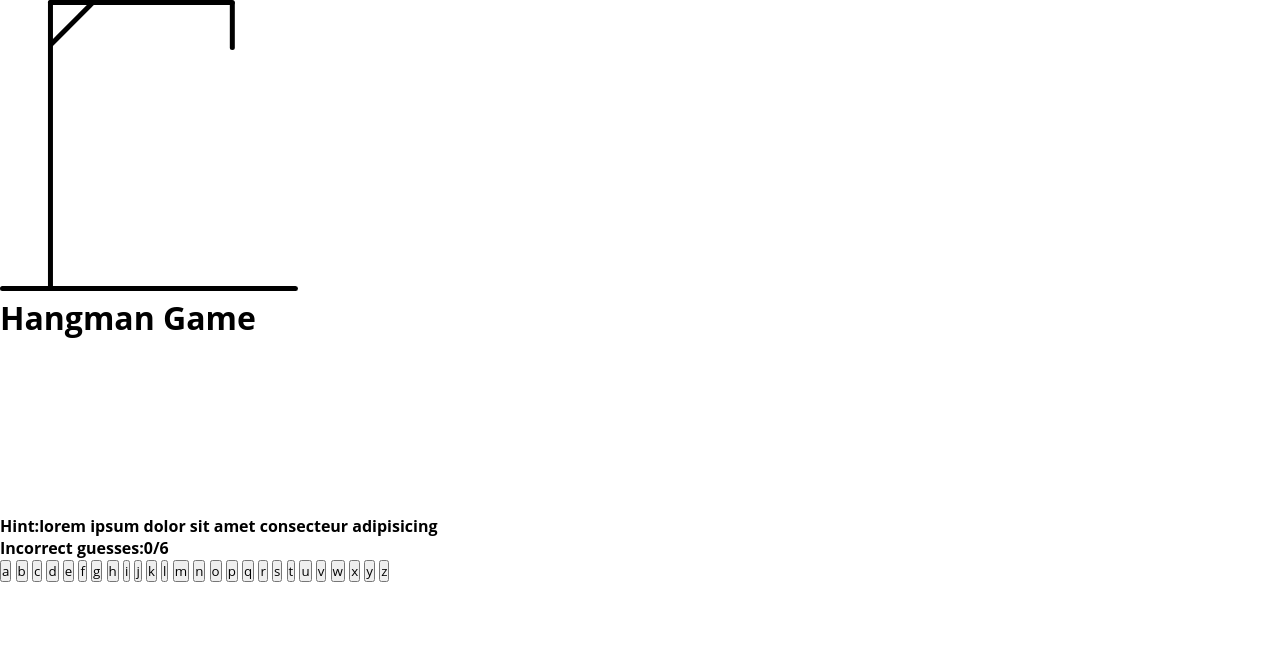
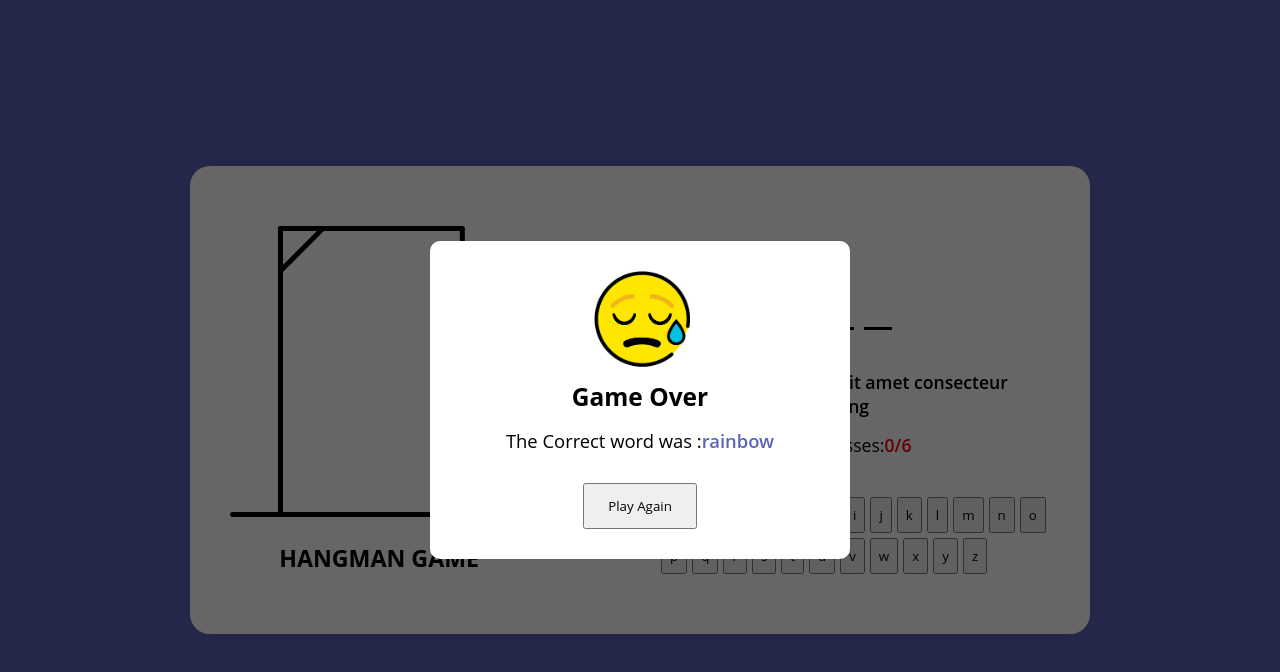
Before and after one commit to samerkouki2003/Web, a plain HTML site: page Hangman Game/index.html in a window 1280 px wide. Drawn offline with Linux system fonts and the light colour scheme; a web font is replaced by a local one.

Commit message:
script beginn

```diff
--- a/Hangman Game/index.html
+++ b/Hangman Game/index.html
@@ -5,8 +5,17 @@
   <meta name="viewport" content="width=device-width,initial-scale=1.0">
   <title>Hangman Game</title>
   <link rel="stylesheet" href="style.css">
+  <script src="scripts/script.js" defer></script>
 </head>
 <body>
+  <div class="game-modal">
+    <div class="content">
+     <img src="images/lost.gif" alt="gif">
+     <h4>Game Over</h4>
+     <p>The Correct word was :<b>rainbow</b></p>
+     <button class="play-again">Play Again</button>
+    </div>
+  </div>
   <div class="container">
       <div class="hangman-box">
           <img src="images/hangman-0.svg" alt="hangman-img">
@@ -15,7 +24,7 @@
       <div class="game-box">
           <ul class="word-display">
               <li class="letter"></li>
-              <li class="letter"></li>
+              <li class="letter guessed"> a</li>
               <li class="letter"></li>
               <li class="letter"></li>
               <li class="letter"></li>
--- a/Hangman Game/style.css
+++ b/Hangman Game/style.css
@@ -5,3 +5,138 @@
   box-sizing: border-box;
   font-family: "Open Sans",sans-serif;
 }
+body{
+  display: flex;
+  align-items:center;
+  /*vertikal*/
+  padding: 0 10px;
+  justify-content:center;
+  /*horizental*/
+  min-height: 100vh;
+  background: #5E63BA;
+}
+.container{
+  width: 900px;
+  display: flex;
+  gap: 70px ;
+  align-items:flex-end;
+  background: #fff;
+  padding: 60px 40px;
+  border-radius: 20px;
+
+}
+.hangman-box h1{
+  font-size: 1.45rem;
+  margin-top: 20px;
+  text-align: center;
+  text-transform: uppercase;
+}
+.word-display {
+  display: flex;
+  gap: 10px;
+  list-style: none;
+}
+.word-display .letter{
+  width: 28px;
+  font-size: 2rem;
+  font-weight: 600;
+  text-align: center;
+  text-transform: uppercase;
+  margin-bottom: 40px;
+  border-bottom: 3px solid #000;
+}
+.word-display .letter.guessed{
+  border-color: transparent;
+  margin: -40px 0 35px;
+}
+.game-box h4 {
+  text-align: center;
+  font-size: 1.1rem;
+  font-weight: 500;
+  margin-bottom: 15px;
+}
+.game-box h4 b{
+  font-weight: 600;
+}
+.game-box .guesses-text b
+{
+  color:#ff0000;
+}
+.game-box .keyboard
+{
+  display: flex;
+  gap: 5px;
+  margin-top: 40px;
+  flex-wrap: wrap;
+  justify-content: center;
+}
+:where(.game-modal,.keyboard)button{
+  color:#fff ;
+  font-size: 1rem;
+  font-weight:600 ;
+  cursor: pointer;
+  outline: none;
+  padding: 7px;
+  border: none;
+  background: #5E63BA;
+  border-radius: 4px;
+  text-transform: uppercase;
+
+}
+.keyboard button{
+  padding: 7px;
+  width: calc(100%/9-5px);
+}
+.keyboard button:hover{
+background: #8286c9;
+}
+.game-modal{
+  position: fixed;
+  background: rgba(0,0,0,0.6);
+  left: 0;
+  top: 0;
+  width: 100%;
+  height: 100%;
+  justify-content: center;
+  align-items: center;
+  display: flex;
+}
+.game-modal .content{
+  background: #fff;
+  max-width: 420px;
+  width: 100%;
+  text-align: center;
+  border-radius: 10px;
+  padding: 30px;
+}
+.game-modal img{
+  width: 100px;
+}
+.game-modal h4 {
+  font-size: 1.53rem;
+}
+.game-modal p {
+  font-size: 1.15rem;
+  margin: 15px 0 30px;
+  font-weight: 500;
+}
+.game-modal p b{
+  color: #5E63BA;
+  font-weight: 600;
+}
+.game-modal button{
+  padding:12px 23px
+}
+@media(max-width:782px){
+  .container{
+    flex-direction: column;
+    padding: 30px 15px;
+    align-items: center;
+  }
+  .hangman-box img{
+    max-width: 200px;
+  }
+  .hangman-box h1 {
+    display: none;
+  }
+}
```
Also changed, not shown: Hangman Game/scripts/script.js (added).
